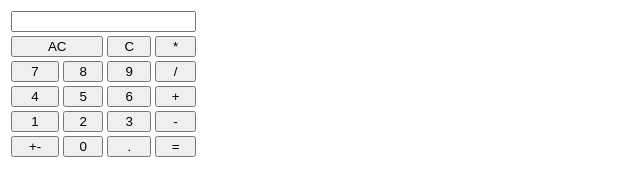
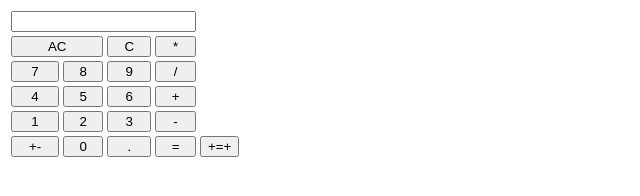
Before and after one commit to fariqtaqi/RevoU-Lecture, a plain HTML site: page index.html in a window 1280 px wide. Shown: the full height of the page, 0-640 px from the left. Drawn offline with Linux system fonts and the light colour scheme.

Commit message:
update index.html

```diff
--- a/index.html
+++ b/index.html
@@ -78,6 +78,9 @@
                 <td>
                     <button>=</button>
                 </td>
+                <td>
+                    <button>+=+</button>
+                </td>
             </tr>
         </table>
 
```
